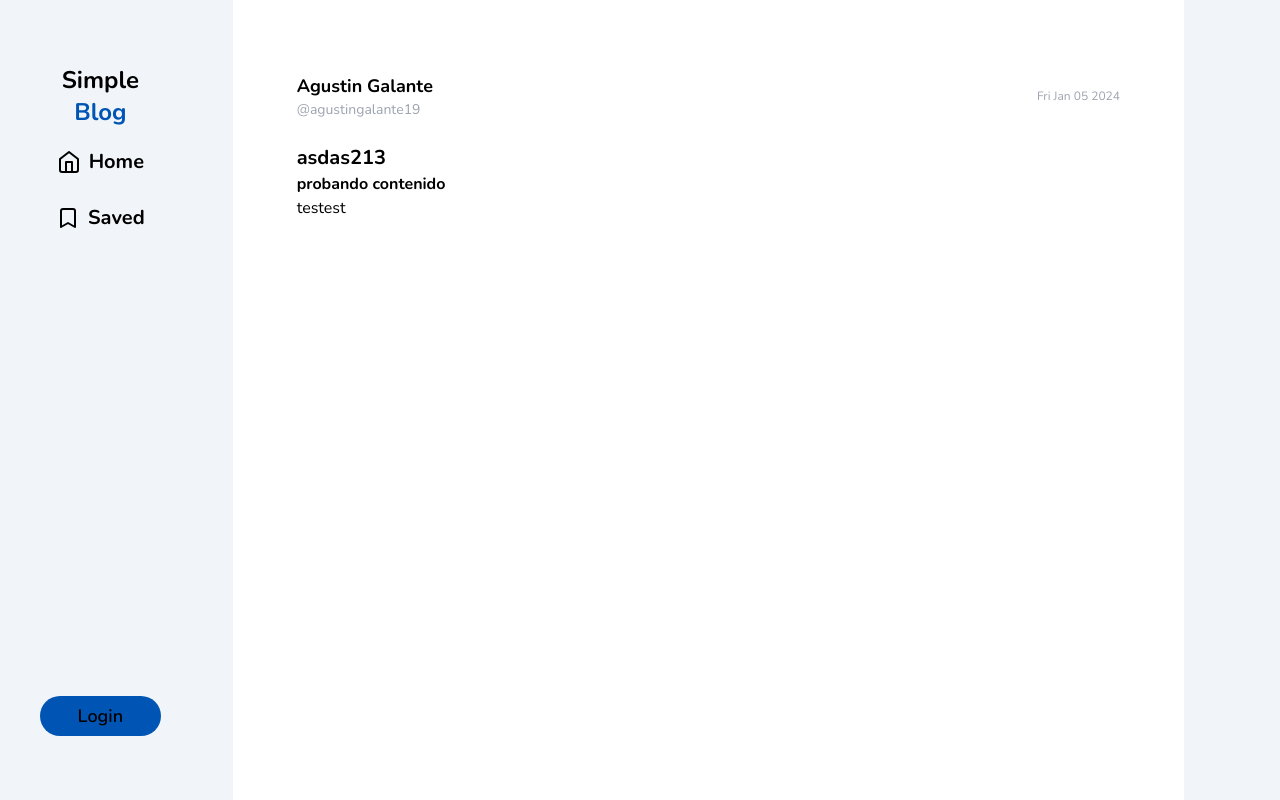
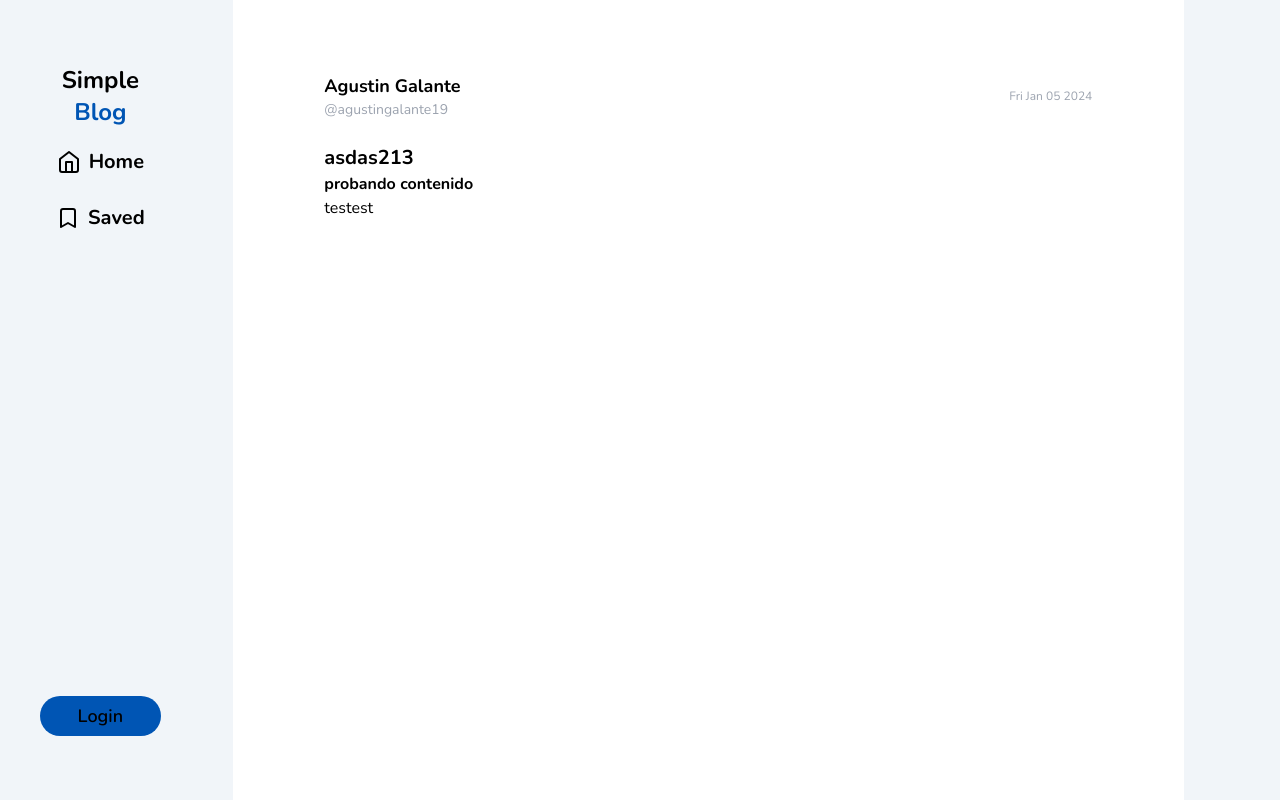
Before and after one commit to AgustinGalante19/simple-blog, a Next.js app: page /post/1 in a window 1280 px wide. Built offline with nearby package versions, Linux system fonts and the light colour scheme; no server answers.

Commit message:
new prop on post detail

```diff
--- a/package.json
+++ b/package.json
@@ -9,7 +9,8 @@
     "lint": "next lint"
   },
   "dependencies": {
-    "@ant-design/icons": "^5.2.6",
+    "@cloudinary/react": "1.11.2",
+    "@cloudinary/url-gen": "1.14.0",
     "@hookform/resolvers": "^3.3.2",
     "@next-auth/prisma-adapter": "^0.4.4-canary.81",
     "@prisma/client": "^5.7.0",
--- a/src/app/post/[id]/page.tsx
+++ b/src/app/post/[id]/page.tsx
@@ -21,6 +21,7 @@ function Post() {
       name: "Agustin",
       lastname: "Galante",
     },
+    headerImage: null,
   });
 
   /* useEffect(() => {
@@ -48,6 +49,9 @@ function Post() {
   return (
     post && (
       <article className='container mx-16 max-md:mx-0 max-md:w-full bg-white p-16'>
+        <div className="max-w-3xl mx-auto">
+          <div>
+          </div>
           <div className='py-2 flex items-center justify-between mb-4'>
             <div>
               <span className='font-bold text-lg'>
@@ -66,6 +70,7 @@ function Post() {
               __html: DOMPurify.sanitize(post.content),
             }}
           ></section>
+        </div>
       </article>
     )
   );
```
Also changed, not shown: 1 other file (tests, documents, lock files or other folders). Lines whose indentation alone changed are shown as unchanged.
